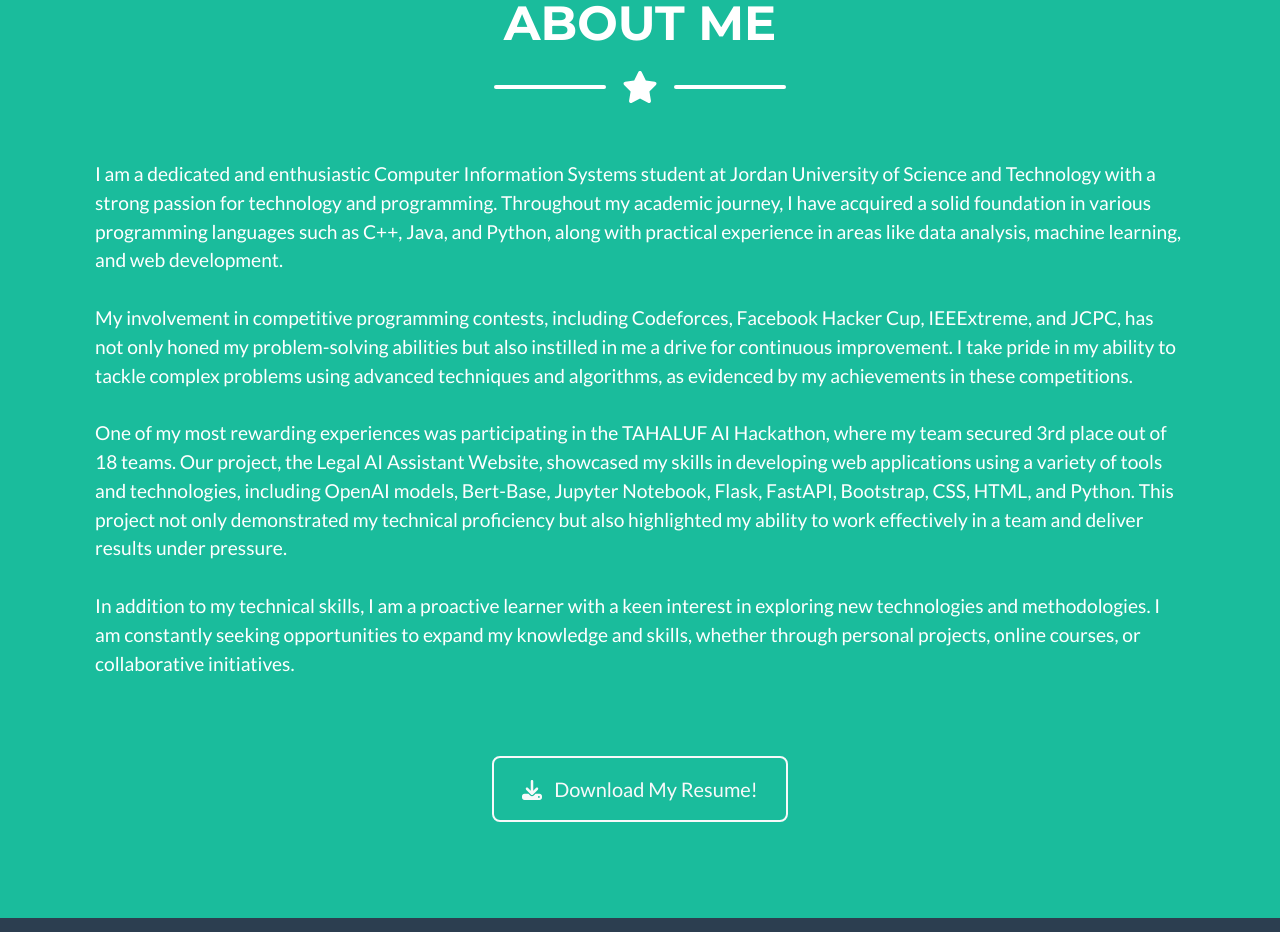
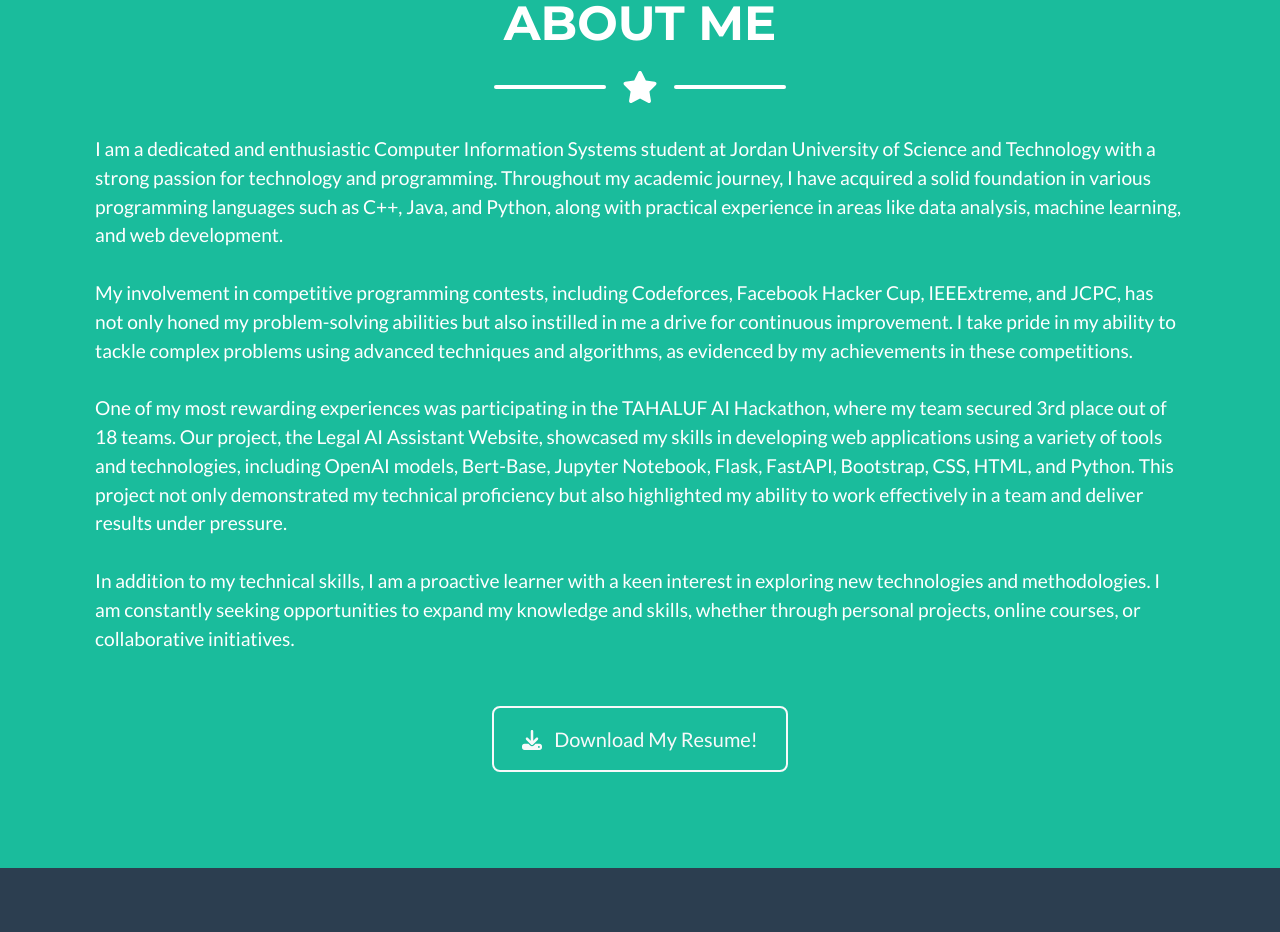
Before and after one commit to ahmed1v0/Portfolio, a plain HTML site: page index.html in a window 1280 px wide. Shown: the part 1557-2489 px from the top of the page. Drawn offline with nearby package versions, Linux system fonts and the light colour scheme.

Commit message:
Update index.html

```diff
--- a/index.html
+++ b/index.html
@@ -108,7 +108,7 @@
                     <div class="divider-custom-line"></div>
                 </div>
                 <!-- About Section Content-->
-                <div class="row" style="font-size:larger; padding:25px;">
+                <div class="row" style="font-size:larger; padding:0px 25px;">
                     I am a dedicated and enthusiastic Computer Information Systems student at Jordan University of Science and Technology with a strong passion for technology and programming. Throughout my academic journey, I have acquired a solid foundation in various programming languages such as C++, Java, and Python, along with practical experience in areas like data analysis, machine learning, and web development.
 <br>
 <br>
```
